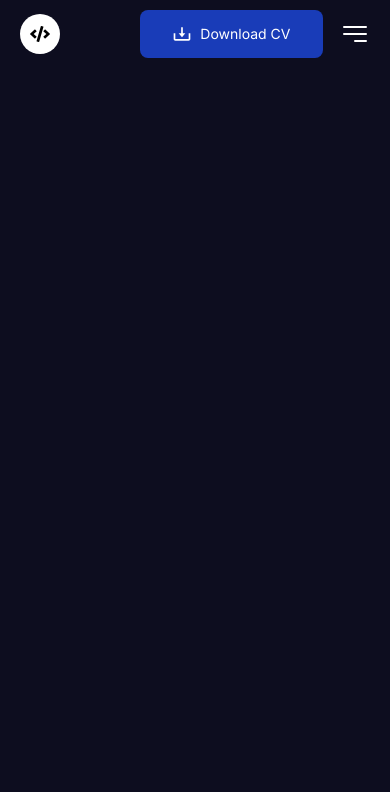
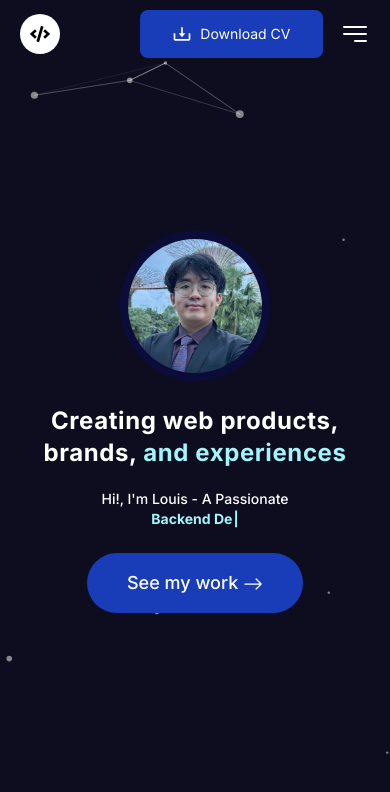
Before and after one commit to louist3ng/portfolio-website, a Next.js app: page / in a window 390 px wide. Shown: the top 792 px of the page. Built offline with nearby package versions, Linux system fonts and the light colour scheme.

Commit message:
Implement hero section with typewriter animation
- Add profile image with circular border styling
- Implement typewriter effect for developer roles
- Add CTA button and particle background
- Include responsive design and proper spacing

```diff
--- /dev/null
+++ b/components/Hero/Hero.tsx
@@ -0,0 +1,47 @@
+"use client";
+import React from 'react'
+import Image from 'next/image'
+import Typewriter from 'typewriter-effect'
+import { BsArrowRight } from 'react-icons/bs';
+import ParticlesHero from './ParticleBackground';
+
+const Hero = () => {
+    return (
+        <div className="relative h-screen flex items-center justify-center text-white overflow-hidden flex-col">
+            <ParticlesHero />
+            <div className="relative z-10 flex flex-col items-center">
+                <Image src="/images/louis.jpeg" alt="heroimage" width={150} height={150} className="rounded-full
+            border-8 border-[#0c0c48aa]"
+                />
+                <h1 className="text-2xl sm:text-4xl md:text:5xl lg:text-6xl mt-6 mt-6 text-center font-bold tracking-wide">
+                    Creating web products, <br /> brands, <span className="text-cyan-200"> and experiences </span>
+                </h1>
+                <h2 className="mt-5 text-sm px-2 text-center sm:text-2xl font-medium">
+                    Hi!, I'm Louis - A Passionate
+                    <span className="text-cyan-200 font-bold">
+                        <Typewriter options={{
+                            strings: [
+                                "Frontend Developer",
+                                "Backend Developer",
+                                "Web Developer"
+                            ],
+                            autoStart: true,
+                            loop: true,
+                            delay: 75,
+                            deleteSpeed: 50,
+                            wrapperClassName: 'p1-2',
+                        }} />
+                    </span>
+                </h2>
+                <button className="mt-6 px-10 py-4 bg-blue-800 hover:bg-blue-900 transition-all duration-300
+            cursor-pointed rounded-full text-lg font-medium">
+                    <span> See my work </span>
+                    <BsArrowRight className="w-5 h-5 ml:2 inline-block" />
+                </button>
+            </div>
+
+        </div>
+    )
+}
+
+export default Hero
--- /dev/null
+++ b/components/Hero/ParticleBackground.tsx
@@ -0,0 +1,89 @@
+// components/ParticlesHero.tsx
+"use client";
+
+import { useEffect, useMemo, useState } from "react";
+import Particles, { initParticlesEngine } from "@tsparticles/react";
+import {
+  type Container,
+  type ISourceOptions,
+  MoveDirection,
+  OutMode,
+} from "@tsparticles/engine";
+import { loadSlim } from "@tsparticles/slim";
+
+// Need to install @tsparticles/react , @tsparticles/engine and @tsparticles/slim packages
+// npm install @tsparticles/react @tsparticles/engine @tsparticles/slim
+
+export default function ParticlesHero() {
+  const [init, setInit] = useState(false);
+
+  useEffect(() => {
+    initParticlesEngine(async (engine) => {
+      await loadSlim(engine);
+    }).then(() => {
+      setInit(true);
+    });
+  }, []);
+
+  const particlesLoaded = async (container?: Container): Promise<void> => {
+    console.log(container);
+  };
+
+  const options: ISourceOptions = useMemo(
+    () => ({
+      background: {
+        color: { value: "transparent" }, // Transparent for overlay use
+      },
+      fullScreen: {
+        enable: false,
+      },
+      fpsLimit: 60,
+      interactivity: {
+        events: {
+          onClick: { enable: true, mode: "push" },
+          onHover: { enable: true, mode: "repulse" },
+        },
+        modes: {
+          push: { quantity: 4 },
+          repulse: { distance: 100, duration: 0.4 },
+        },
+      },
+      particles: {
+        color: { value: "#ffffff" },
+        links: {
+          color: "#ffffff",
+          distance: 150,
+          enable: true,
+          opacity: 0.4,
+          width: 1,
+        },
+        move: {
+          direction: MoveDirection.none,
+          enable: true,
+          outModes: { default: OutMode.out },
+          speed: 2,
+        },
+        number: {
+          density: { enable: true, area: 800 },
+          value: 60,
+        },
+        opacity: { value: 0.5 },
+        shape: { type: "circle" },
+        size: { value: { min: 1, max: 4 } },
+      },
+      detectRetina: true,
+    }),
+    []
+  );
+
+  if (!init) return null;
+
+  return (
+    <Particles
+      id="tsparticles"
+      particlesLoaded={particlesLoaded}
+      options={options}
+      className="absolute inset-0 "
+    />
+  );
+}
--- a/components/Home/Home.tsx
+++ b/components/Home/Home.tsx
@@ -1,8 +1,12 @@
 import React from 'react'
+import Hero from '../Hero/Hero'
+
 
 const Home = () => {
     return (
-        <div className="overflow-hidden text-white"></div>
+        <div className="overflow-hidden text-white">
+            <Hero/>
+        </div>
     )
 }
 
--- a/package.json
+++ b/package.json
@@ -9,10 +9,14 @@
     "lint": "eslint"
   },
   "dependencies": {
+    "@tsparticles/engine": "^3.9.1",
+    "@tsparticles/react": "^3.0.0",
+    "@tsparticles/slim": "^3.9.1",
     "next": "15.5.5",
     "react": "^19.2.0",
     "react-dom": "19.1.0",
-    "react-icons": "^5.5.0"
+    "react-icons": "^5.5.0",
+    "typewriter-effect": "^2.22.0"
   },
   "devDependencies": {
     "@eslint/eslintrc": "^3",
```
Also changed, not shown: public/images/louis.jpeg (added), 1 other file (tests, documents, lock files or other folders).
